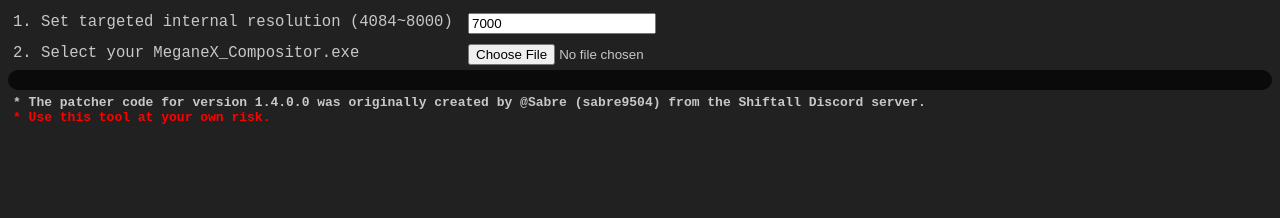
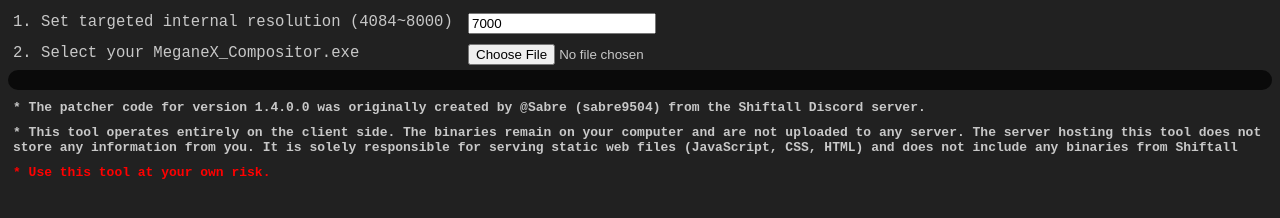
Before and after one commit to hsinyu-chen/MeganexPatcher, a website: page src/public/index.html in a window 1280 px wide. Drawn offline with nearby package versions, Linux system fonts and the light colour scheme; files that its build step writes are made by us from their sources; files whose address does not match are found by name.

Commit message:
add disclaimer

```diff
--- a/src/public/index.html
+++ b/src/public/index.html
@@ -20,6 +20,7 @@
     <div class="messages"></div>
     <div class="disclaimer">
         <b>* The patcher code for version 1.4.0.0 was originally created by @Sabre (sabre9504) from the Shiftall Discord server.</b>
+        <b>* This tool operates entirely on the client side. The binaries remain on your computer and are not uploaded to any server. The server hosting this tool does not store any information from you. It is solely responsible for serving static web files (JavaScript, CSS, HTML) and does not include any binaries from Shiftall</b>
         <b class="red">* Use this tool at your own risk.</b>
     </div>
     <script src="./index.js?d=1744901987843"></script>
--- a/src/public/index.scss
+++ b/src/public/index.scss
@@ -60,4 +60,7 @@
     margin: 5px;
     display: flex;
     flex-direction: column;
+    b{
+        margin: 5px 0;
+    }
 }
```
Also changed, not shown: dist/index.css, dist/index.html.
